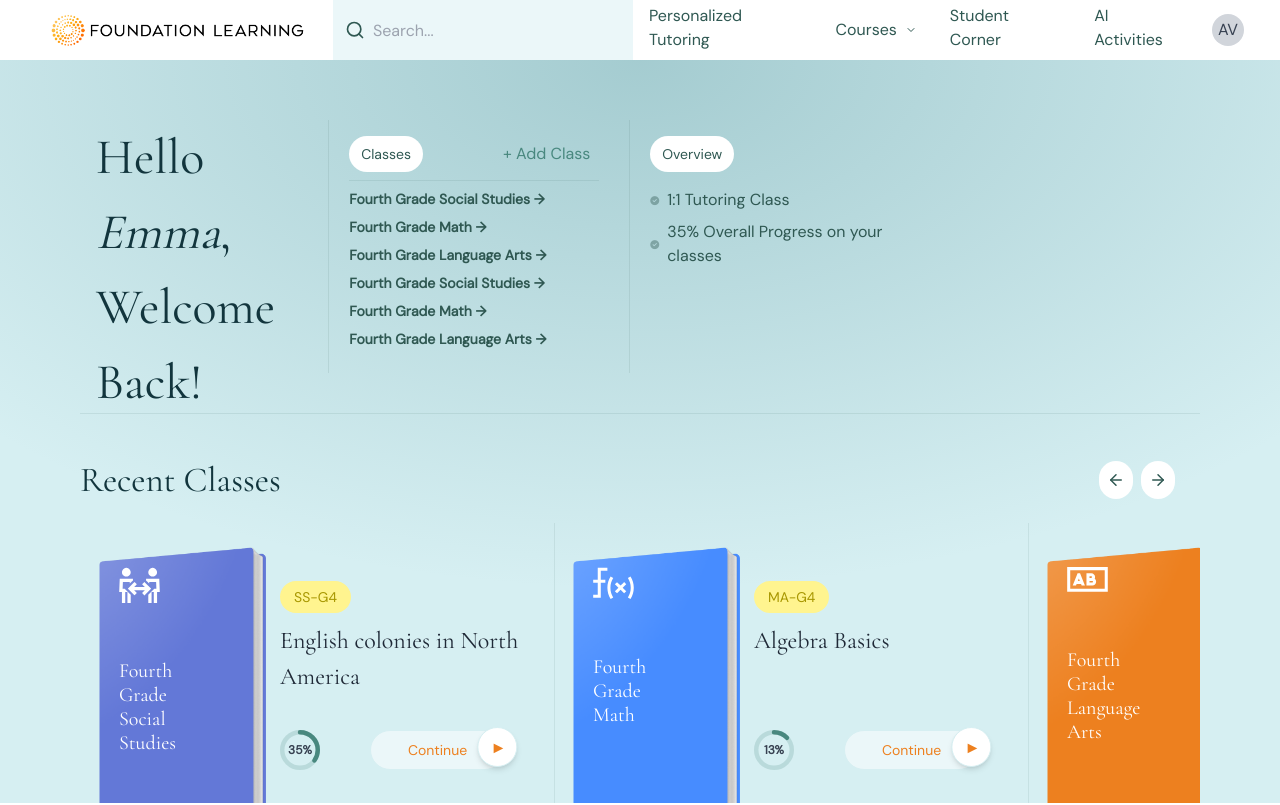
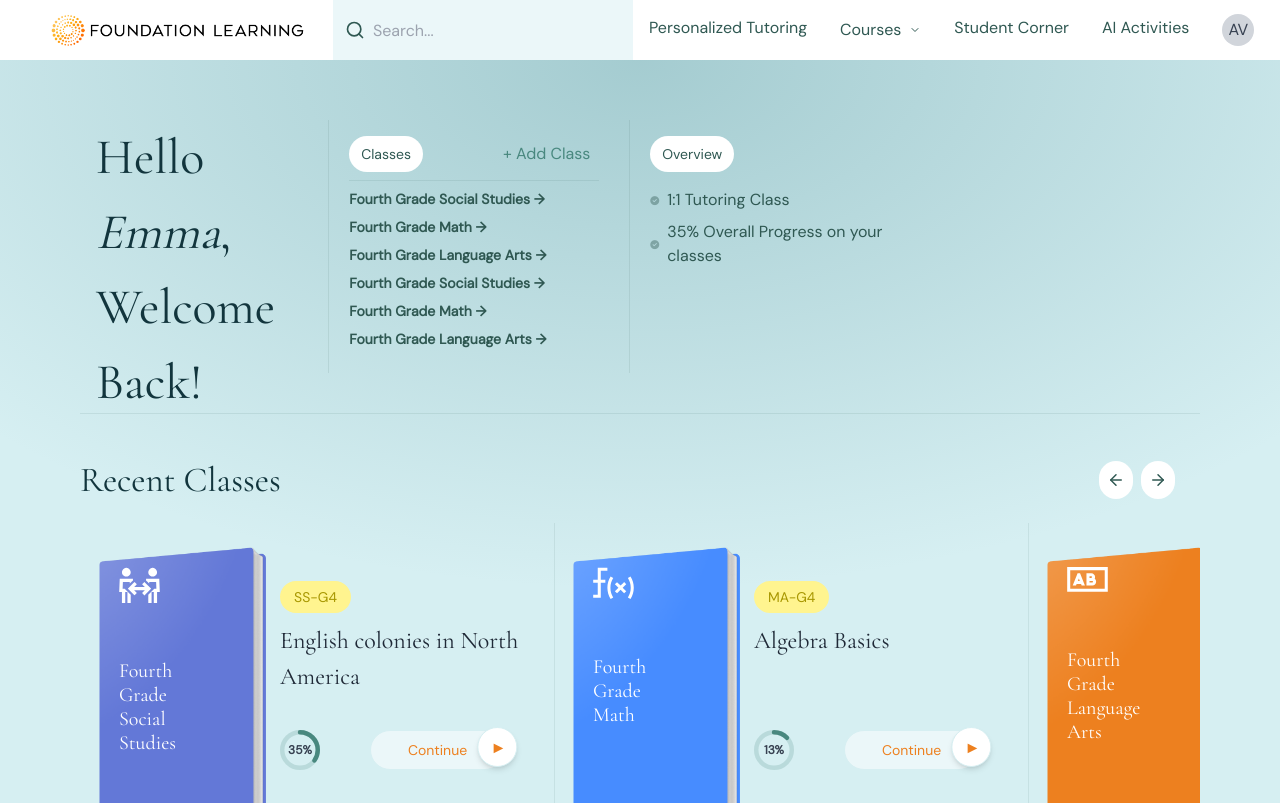
Before and after one commit to pulakkar333/Foundation_learning, a Next.js app: page / in a window 1280 px wide. Shown: the top 805 px of the page. Built offline with nearby package versions, Linux system fonts and the light colour scheme.

Commit message:
feedbacks

```diff
--- a/src/components/navigiation.tsx
+++ b/src/components/navigiation.tsx
@@ -2,14 +2,12 @@
 
 import Image from "next/image";
 import Link from "next/link";
-import { Search, ChevronDown, Menu, X } from "lucide-react";
+import { Search, ChevronDown } from "lucide-react";
 import { useState } from "react";
 
 export default function Navigation() {
-  const [mobileMenuOpen, setMobileMenuOpen] = useState(false);
-
   return (
-    <header className=" bg-white flex items-center justify-between h-[60px] font-dm xl:pl-[40px] xl:pr-[20px]">
+    <header className="bg-white flex items-center justify-between h-[60px] font-dm xl:pl-[40px] xl:pr-[20px]">
       {/* Left Section */}
       <div className="flex items-center flex-shrink-0 space-x-4 h-full">
         <Image
@@ -43,24 +41,9 @@ export default function Navigation() {
       </div>
 
       {/* Desktop Navigation */}
-      <nav className="hidden lg:flex items-center flex-`shrink-0 h-full">
+      <nav className="hidden lg:flex items-center flex-shrink-0 h-full">
         <NavLinks />
       </nav>
-
-      {/* Mobile Menu Button */}
-      {/* <button
-        className="lg:hidden text-gray-700"
-        onClick={() => setMobileMenuOpen(!mobileMenuOpen)}
-      >
-        {mobileMenuOpen ? <X size={28} /> : <Menu size={28} />}
-      </button> */}
-
-      {/* Mobile Menu */}
-      {mobileMenuOpen && (
-        <div className="lg:hidden absolute top-[60px] left-0 w-full bg-white shadow-md flex flex-col space-y-4 py-4 px-6">
-          <NavLinks mobile />
-        </div>
-      )}
     </header>
   );
 }
```
